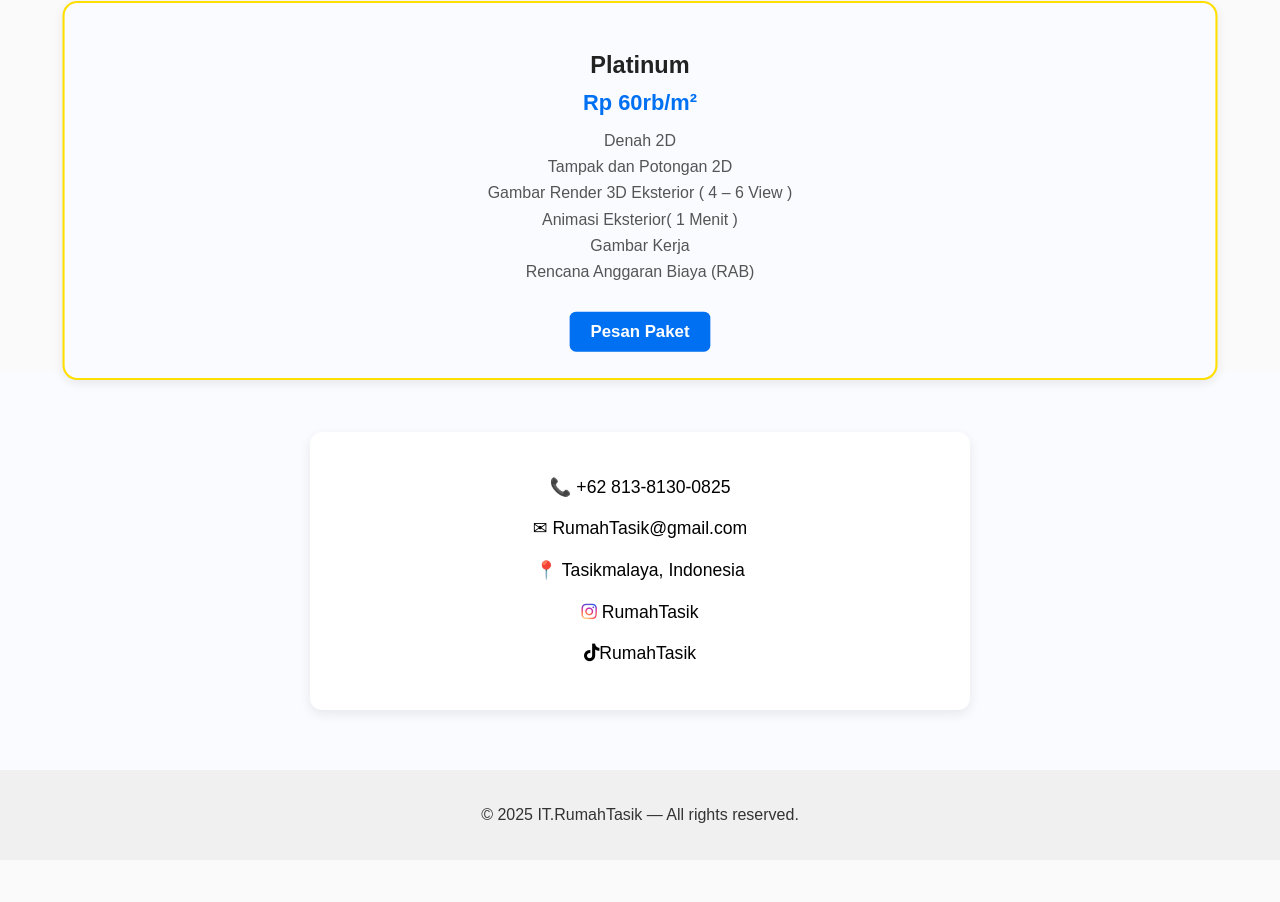
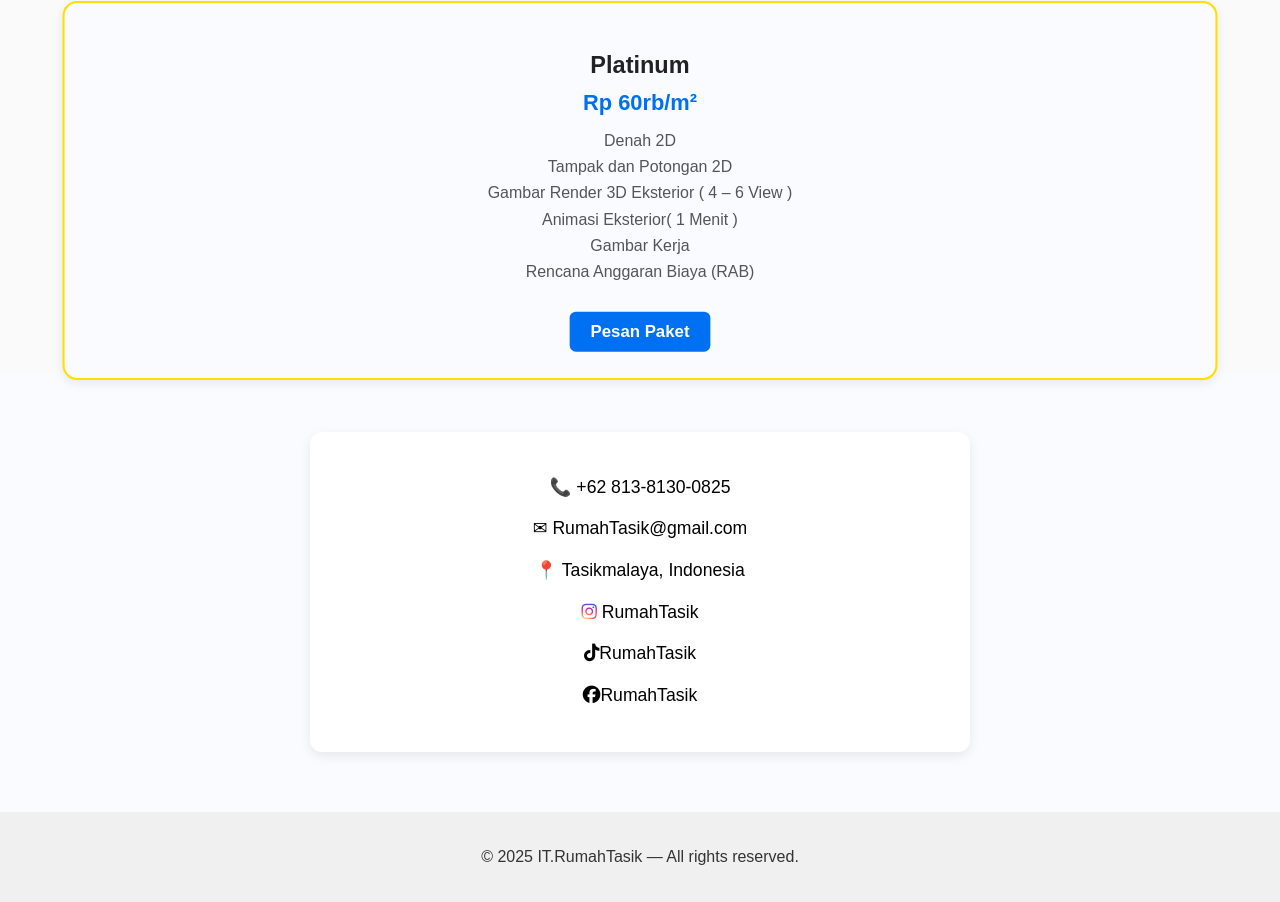
Before and after one commit to RumahTasik/Interior, a plain HTML site: page index.html in a window 1280 px wide. Shown: the part 1473-2375 px from the top of the page. Before the commit the page ends 2333 px from the top, so only its background shows below. Drawn offline with nearby package versions, Linux system fonts and the light colour scheme.

Commit message:
Add files via upload

```diff
--- a/index.html
+++ b/index.html
@@ -205,6 +205,7 @@
           <a href="https://maps.app.goo.gl/2qZYz6hUnuMudQ8s9"><p>📍 Tasikmalaya, Indonesia</p></a>
           <a href="https://www.instagram.com/rumah_tasik123/"><p><i class="fa-brands fa-instagram"></i>  RumahTasik</p></a>
           <a href="https://www.tiktok.com/@rumahtasik12properti"><p><i class="fa-brands fa-tiktok"></i>RumahTasik</p></a>
+          <a href="https://www.tiktok.com/@rumahtasik12properti"><p><i class="fa-brands fa-facebook"></i>RumahTasik</p></a>
         </div>
       </div>
     </section>
```
